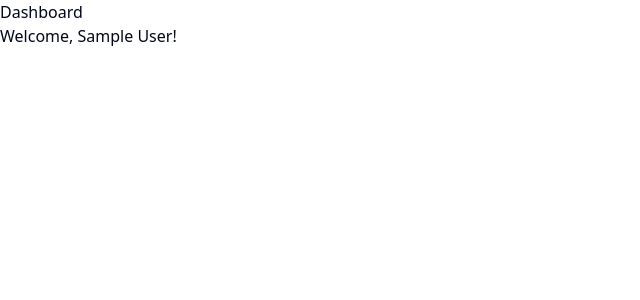
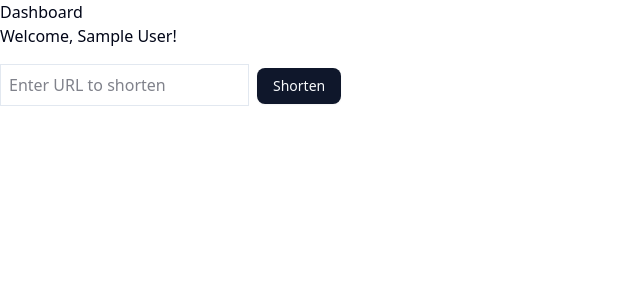
Before and after one commit to krischal07/linksnap, a Next.js app: page /dashboard in a window 1280 px wide. Shown: the top 300 px of the page, without its empty margins (0-640 px from the left). Built offline with nearby package versions, Linux system fonts and the light colour scheme; no server answers; sample sign-in values are in the browser's storage.

Commit message:
created url

```diff
--- /dev/null
+++ b/app/[shortCode]/page.jsx
@@ -0,0 +1,15 @@
+import connectDB from "@/lib/mongodb";
+import Link from "@/models/Link";
+import { redirect } from "next/navigation";
+
+
+export default async function RedirectPage({ params }) {
+    const resolvedParams = await params
+
+  await connectDB();
+  const link = await Link.findOne({ shortCode: resolvedParams. shortCode });
+  console.log("linkFound",link)
+
+  if (!link) return <div>Link not found</div>;
+  redirect(link.originalUrl);
+}
--- a/app/api/auth/[...nextauth]/route.js
+++ b/app/api/auth/[...nextauth]/route.js
@@ -37,6 +37,7 @@ export const authOptions = {
             }
         })
     ],
+    // This is for google account to store in our mongodb
     callbacks:{
         async signIn({user, account}){
             await connectDB()
--- /dev/null
+++ b/app/api/links/route.js
@@ -0,0 +1,18 @@
+import { nanoid } from "nanoid";
+import connectDB from "@/lib/mongodb";
+import Link from "@/models/Link";
+
+export async function POST(req) {
+  await connectDB();
+
+  const { originalUrl, userId } = await req.json();
+
+  const shortCode = nanoid(6);
+  const link = await Link.create({
+    originalUrl,
+    shortCode,
+    userId,
+  });
+
+  return new Response(JSON.stringify({ shortCode }), { status: 201 });
+}
--- a/app/dashboard/page.jsx
+++ b/app/dashboard/page.jsx
@@ -1,6 +1,9 @@
+
+
 import { getServerSession } from "next-auth";
 import { authOptions } from "../api/auth/[...nextauth]/route";
 import { redirect } from "next/navigation";
+import ClientForm from "@/components/dashboard/ClientForm"
 
 export default async function Dashboard() {
   const session = await getServerSession(authOptions);
@@ -10,6 +13,7 @@ export default async function Dashboard() {
     <div>
       <h1>Dashboard</h1>
       <p>Welcome, {session.user.name}!</p>
+      <ClientForm userid = {session.user.id}/>
     </div>
   );
 }
--- /dev/null
+++ b/components/dashboard/ClientForm.jsx
@@ -0,0 +1,46 @@
+"use client";
+import { useState } from "react";
+import axios from "axios";
+import { Button } from "@/components/ui/button";
+
+export default function ClientForm({ userId }) {
+  const [originalUrl, setOriginalUrl] = useState("");
+  const [shortUrl, setShortUrl] = useState("");
+  const [error, setError] = useState("");
+
+  const handleSubmit = async (e) => {
+    e.preventDefault();
+    try {
+      const res = await axios.post("/api/links", { originalUrl, userId });
+
+    console.log("res:",res)
+      setShortUrl(`${window.location.origin}/${res.data.shortCode}`);
+      setError("");
+    } catch (err) {
+      setError("Failed to shorten URL—try again!");
+      console.error(err);
+    }
+  };
+
+  return (
+    <div className="mt-4">
+      <form onSubmit={handleSubmit}>
+        <input
+          type="url"
+          value={originalUrl}
+          onChange={(e) => setOriginalUrl(e.target.value)}
+          placeholder="Enter URL to shorten"
+          className="border p-2 mr-2"
+          required
+        />
+        <Button type="submit">Shorten</Button>
+      </form>
+      {shortUrl && (
+        <p className="mt-2">
+          Short URL: <a href={shortUrl} target="_blank">{shortUrl}</a>
+        </p>
+      )}
+      {error && <p className="mt-2 text-red-500">{error}</p>}
+    </div>
+  );
+}
--- a/lib/mongodb.js
+++ b/lib/mongodb.js
@@ -1,10 +1,10 @@
 import mongoose from "mongoose";
+
 
 const MONGODB_URI = process.env.MONGODB_URI
 
 if(!MONGODB_URI){
     throw new Error("MONGODB_URI Must be defined");
-
 }
 
 
@@ -13,7 +13,6 @@ if(!cached){
     cached = global.mongoose = {conn: null}
 
 }
-
 async function connectDB(){
     if(cached.conn){
         return cached.conn
--- /dev/null
+++ b/models/Link.js
@@ -0,0 +1,25 @@
+import mongoose from "mongoose";
+
+const linkSchema = new mongoose.Schema({
+    originalUrl: {
+        type:String,
+        required: true
+    },
+    shortCode:{
+        type: String,
+        required: true,
+        unique: false
+    },
+    userId:{
+        type: mongoose.Schema.Types.ObjectId,
+        ref:"User"
+
+    },
+    createdAt:{
+        type:Date,
+        default: Date.now
+    }
+
+})
+
+export default mongoose.models.Link || mongoose.model("Link", linkSchema)
--- a/package.json
+++ b/package.json
@@ -10,11 +10,13 @@
   },
   "dependencies": {
     "@radix-ui/react-slot": "^1.1.2",
+    "axios": "^1.8.4",
     "class-variance-authority": "^0.7.1",
     "clsx": "^2.1.1",
     "lucide-react": "^0.486.0",
     "mongodb": "^6.15.0",
     "mongoose": "^8.13.2",
+    "nanoid": "^5.1.5",
     "next": "15.2.4",
     "next-auth": "^4.24.11",
     "react": "^19.0.0",
```
Also changed, not shown: components/landing/Navbar.jsx (+0 -33 lines), 1 other file (tests, documents, lock files or other folders).
